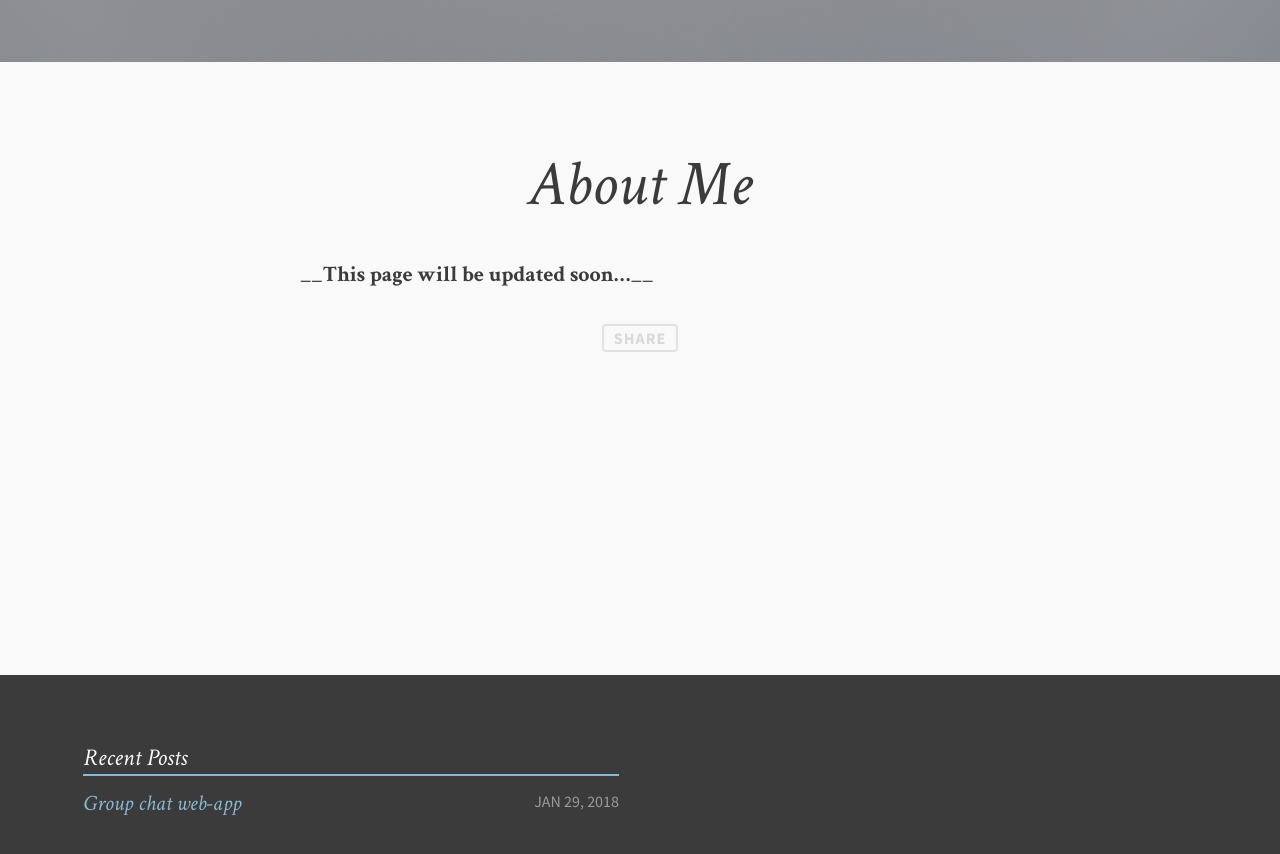
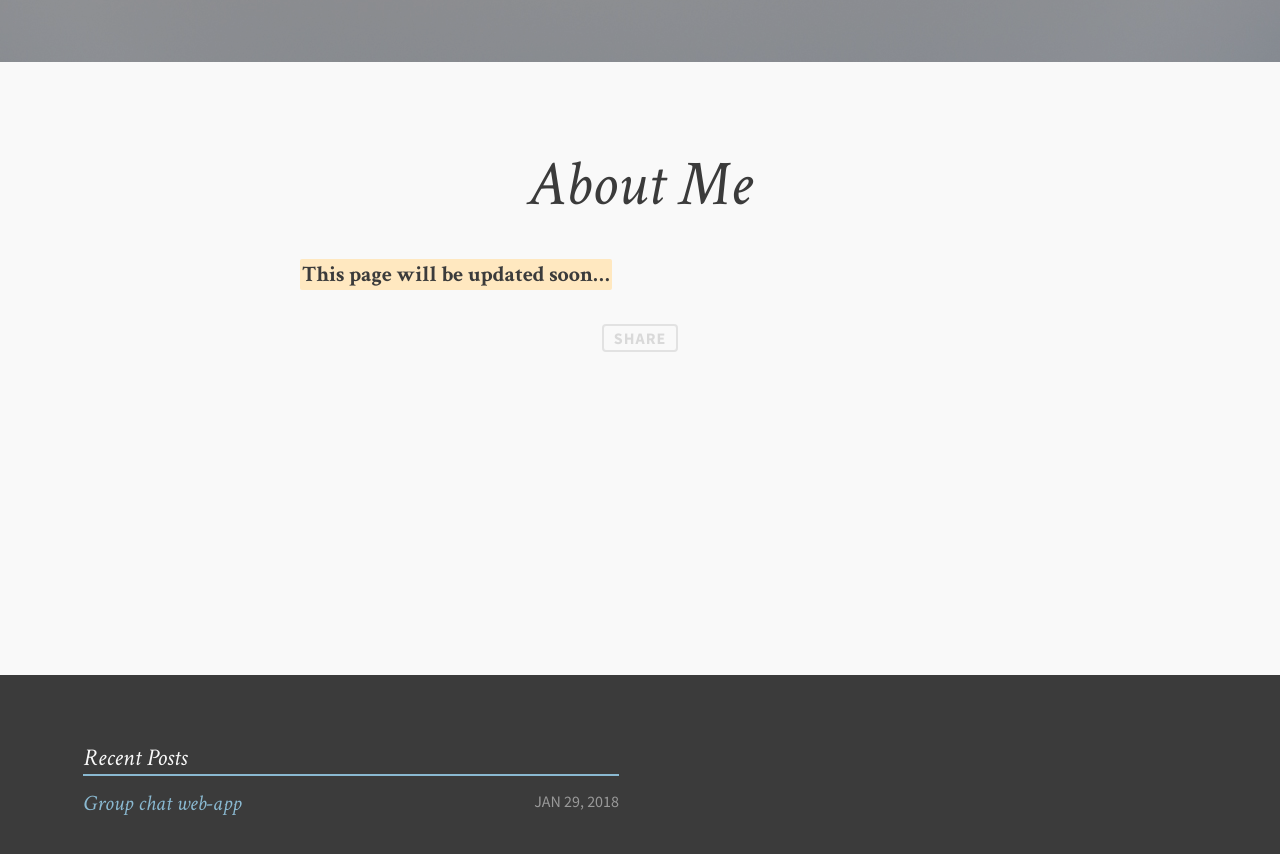
Before and after one commit to drmahsum/drmahsum.github.io, a Jekyll site: the page built from about.md, in a window 1280 px wide and 900 px high, scrolled down 488 px. Shown: the top 854 px of the window. Built offline with Jekyll 4.4.1, drawn with Linux system fonts in a browser that asks for light colours; comment, search, counter and statistics services are not loaded.

Commit message:
'update4'

```diff
--- a/about.md
+++ b/about.md
@@ -8,4 +8,4 @@ image:
   feature: soft-trees.jpg
 ---
 
-**__This page will be updated soon...__**
+**_This page will be updated soon..._**
```
